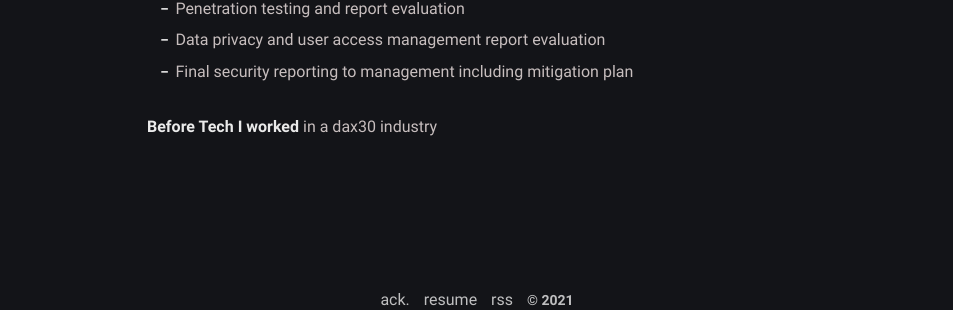
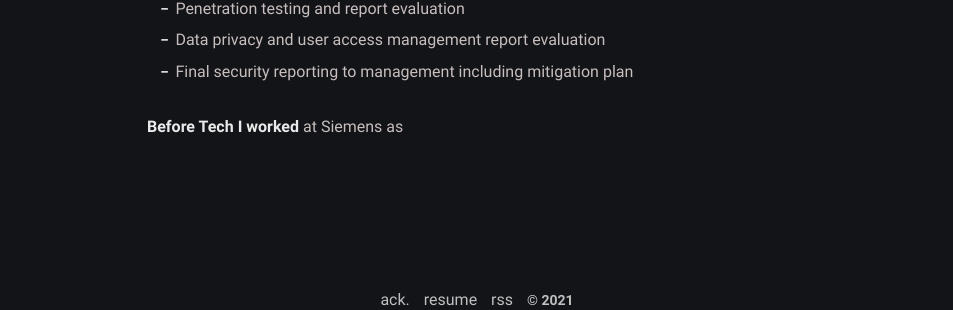
Before and after one commit to securebitAsif/fabulous-jupiter-8f84d, a Jekyll site: the page built from about.md, in a window 1280 px wide. Shown: the part 804-1114 px from the top of the page, without its empty margins (163-1116 px from the left). Built offline with Jekyll 4.4.1, drawn with Linux system fonts in a browser that asks for light colours.

Commit message:
about.md: changed

```diff
--- a/about.md
+++ b/about.md
@@ -19,4 +19,4 @@ comments: false
 - Data privacy and user access management report evaluation
 - Final security reporting to management including mitigation plan
 
-**Before Tech I worked** in a dax30 industry
+**Before Tech I worked** at Siemens as
```
